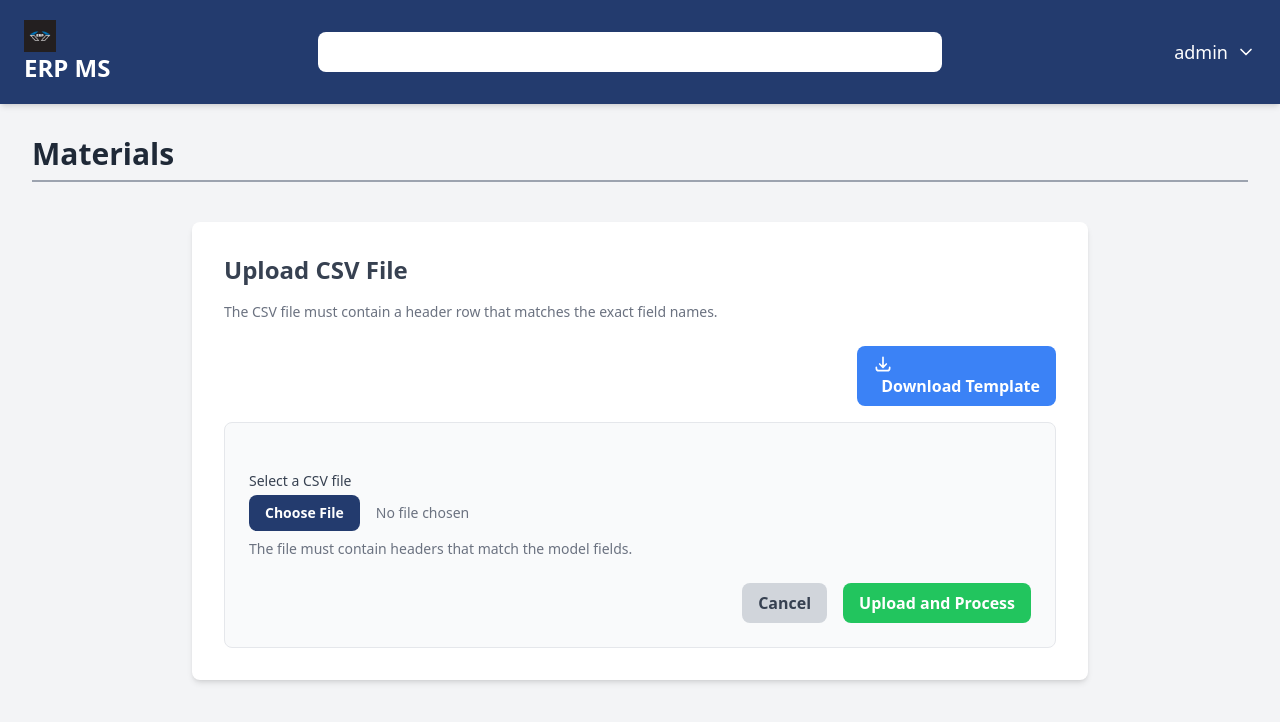
After one commit to Maurinho-Suarez/ERP_project26, a Django app: page /materials/bulk-upload/ in a window 1280 px wide. The commit adds this page. Shown: the top 722 px of the page. Run offline with Django 5.2, Linux system fonts and the light colour scheme; a user stored in the database is signed in; data comes from the database, SQL or seed files in the repository; both versions use the stored data as it was after the commit; some libraries are stand-ins or nearby versions.

Commit message:
Se ha agregado el módulo de carga masiva de materiales, que permite a los usuarios subir un archivo CSV con múltiples registros de materiales. El sistema procesa el archivo, valida los datos y crea los registros correspondientes en la base de datos. Además, se ha implementado un sistema de mensajes para informar al usuario sobre el éxito o fracaso del proceso de carga. También se ha añadido una plantilla para descargar un archivo CSV de ejemplo con los encabezados correctos para facilitar la preparación del archivo de carga.

```diff
--- a/erp_project/materials/forms.py
+++ b/erp_project/materials/forms.py
@@ -5,3 +5,10 @@ class MaterialForm(forms.ModelForm):
     class Meta:
         model = Material
         fields = ['id_material', 'name', 'description', 'unit', 'material_type', 'status']
+
+
+class CsvUploadForm(forms.Form):
+    csv_file = forms.FileField(
+        label='Select a CSV file',
+        help_text='The file must contain headers that match the model fields.'
+    )
--- /dev/null
+++ b/erp_project/materials/templates/materials/material_bulk_upload.html
@@ -0,0 +1,111 @@
+{% extends 'core/base.html' %}
+
+{% load static %}
+
+{% block title %}Bulk Create Materials{% endblock %}
+
+{% block content %}
+
+
+<h2 class="text-3xl font-bold text-gray-800 mb-6 border-b-2 border-gray-400 pb-2">Materials</h2>
+
+<div class="max-w-4xl mx-auto bg-white p-8 rounded-lg shadow-md mt-10">
+
+    {% if messages %}
+        {% for message in messages %}
+            <div class="p-4 mb-4 rounded-lg
+            {% if message.tags == 'success' %} bg-green-100 border-1-4 border-green-500 text-green-700 {% elif message.tags == 'error' %} bg-red-100 text-red-800 {% else %} bg-blue-100 text-blue-800 {% endif %}
+            {% if message.tags == 'error' %} bg-red-100 border-1-4 border-red-500 text-red-700{% endif %}" role="alert">
+                {{ message }}
+            </div>
+        {% endfor %}
+    {% endif %}
+
+    {% if not report_generated %}
+    <h3 class="text-2xl font-semibold text-gray-700 mb-4">Upload CSV File</h3>
+    <p class="text-sm text-gray-500 mb-6">The CSV file must contain a header row that matches the exact field names.</p>
+
+    <div class="flex justify-end mb-4">
+        <a href="{% url 'materials:download_template_materials' %}" class="bg-blue-500 text-white font-semibold py-2 px-4 rounded-lg transition-colors duration-300 hover:bg-blue-600 felx items-center space-x-2">
+            <svg class="w-5 h-5 mr-2" fill="none" stroke="currentColor" viewBox="0 0 24 24" xmlns="http://www.w3.org/2000/svg">
+                <path fill-rule="evenodd" stroke-linecap="round" stroke-linejoin="round" stroke-width="2" d="M4 16v1a3 3 0 003 3h10a3 3 0 003-3v-1m-4-4l-4 4m0 0l-4-4m4 4V4"></path>
+            </svg>
+            <span>Download Template</span>
+        </a>
+    </div>
+
+
+    <form method="post" enctype="multipart/form-data" class="space-y-6 border p-6 rounded-lg bg-gray-50">
+        {% csrf_token %}
+
+        {% if form.non_fied_errors %}
+
+        <div class="p-4 mb-4 rounded-lg bg-red-100 border border-red-400 text-red-700" role="alert">
+            {{ form.non_field_errors }}
+        </div>
+        {% endif %}
+
+        <div>
+            <label for="{{ form.csv_file.id_for_label }}" class="block text-sm font-medium text-gray-700">{{ form.csv_file.label }}</label>
+            <div class="mt-1">
+                <input type="file" name="{{ form.csv_file.html_name }}" id="{{ form.csv_file.id_for_label }}" class="block w-full text-sm text-gray-500 file:mr-4 file:py-2 file:px-4 file:rounded-lg file:border-0 file:text-sm file:font-semibold file:bg-[#233b6e] file:text-white hover:file:bg-[#1a2c53]">
+                <p class="mt-2 text-sm text-gray-500">{{ form.csv_file.help_text }}</p>
+                {% if form.csv_file.errors %}
+                    <div class="p-2 mt-2 text-sm text-red-700 bg-red-100 border border-red-400 rounded-lg" role="alert">
+                        {{ form.csv_file.errors }}
+                    </div>
+                {% endif %}
+            </div>
+        </div>
+
+        <div class="flex justify-end space-x-4">
+            <a href="{% url 'materials:material_list' %}" class="bg-gray-300 text-gray-700 font-semibold py-2 px-4 rounded-lg transition-colors duration-300 hover:bg-gray-600">Cancel</a>
+            <button type="submit" class="bg-green-500 text-white font-semibold py-2 px-4 rounded-lg transition-colors duration-300 hover:bg-green-600">Upload and Process</button>
+        </div>
+    </form>
+    {% endif %}
+
+    {% if report_generated %}
+    <h3 class="text-2xl font-semibold text-gray-700 mb-4">Step 2: Results Report</h3>
+
+    <div class="space-y-4 p-4 mb-8 rounded-lg bg-gray-50">
+        <p class="text-lg font-medium">Total Rows Processed: <span class="font-bold">{{ total_rows }}</span></p>
+        <p class="text-lg font-medium text-green-600">Successfully Created Materials: <span class="font-bold">{{ successful_count }}</span></p>
+        <p class="text-lg font-medium text-red-600">Rows with Errors: <span class="font-bold">{{ error_rows }}</span></p>
+    </div>
+
+    {% if error_records %}
+    <h4 class="text-xl font-semibold text-gray-600 mb-4 border-b pb-2">Error Details</h4>
+    <div class="space-y-4 max-h-96 overflow-x-auto">
+        {% for record in error_records %}
+            <div class="bg-red-100 p-4 border border-red-400 rounded-lg">
+                <p class="font-bold text-red-800">Row #{{ record.row }} - {{ record.data.name|default:"[Name not Available]" }} (ID: {{ record.data.id_material|default:"[N/A]" }}):</p>
+                <ul class="list-disc list-inside ml-4 text-sm text-red-700 mt-2">
+                    {% for field, error_msg in record.errors.items %}
+                        <li>**{{ field|capfirst }}**{{ error_msg }}</li>
+                    {% endfor %}
+                </ul>
+            </div>
+        {% endfor %}
+    </div>
+    {% endif %}
+
+    {% if successful_records %}
+    <h4 class="text-xl font-semibold text-green-600 mt-8 mb-4 border-b pb-2">Created Records Materials</h4>
+    <div class="max-h-64 overflow-y-auto border p-2 rounded bg-green-50">
+        {% for record in successful_records %}
+        <div>
+            Row #{{ record.row }}: **{{ record.data.name|default:"[No Name]" }} (ID: {{ record.data.id_material|default:"[N/A]" }})
+        </div>
+        {% endfor %}
+    </div>
+    {% endif %}
+
+    <div class="flex justify-end mt-8">
+        <a href="{% url 'materials:materials_list' %}" class="bg-[#233b6e] text-white font-semibold py-2 px-6 rounded-lg transition-colors duration-300 hover:bg-[#1a2c53]">Back to Materials List</a>
+    </div>
+
+    {% endif %}
+</div>
+
+{% endblock %}
--- a/erp_project/materials/templates/materials/material_list.html
+++ b/erp_project/materials/templates/materials/material_list.html
@@ -39,6 +39,11 @@
         <div class="flex items-center space-x-2 mt-4 md:mt-0">
             <a href="?export=csv{% for key, value in request.GET.items %}{% if key != 'page' %}&{{ key }}={{ value }}{% endif %}{% endfor %}" class="bg-green-500 text-white px-4 py-2 rounded-lg shadow-md hover:bg-green-700 transition-colors duration-300">
                 Export to CSV
+            </a>
+        </div>
+        <div class="flex justify-end mb-4">
+            <a href="{% url 'materials:material_bulk_upload' %}" class="bg-indigo-500 text-white font-semibold px-4 py-2 rounded-md shadow-md hover:bg-indigo-700 transition duration-300">
+                Bulk Upload (CSV)
             </a>
         </div>
         {% if permissions.materials >= 2 %}
--- a/erp_project/materials/urls.py
+++ b/erp_project/materials/urls.py
@@ -8,4 +8,6 @@ urlpatterns = [
     path('create/', views.material_create, name='material_create'),
     path('<int:pk>/edit/', views.material_edit, name='material_edit'),
     path('<int:pk>/delete/', views.material_delete, name='material_delete'),
+    path('bulk-upload/', views.material_bulk_upload, name='material_bulk_upload'),
+    path('bulk/template/', views.download_template_materials, name='download_template_materials'),
 ]
--- a/erp_project/materials/views.py
+++ b/erp_project/materials/views.py
@@ -1,12 +1,15 @@
 from django.shortcuts import get_object_or_404, render, redirect
 from django.contrib.auth.decorators import login_required
 from .models import Material
-from .forms import MaterialForm
+from .forms import MaterialForm, CsvUploadForm
 from django.core.paginator import Paginator
 from django.http import HttpResponse
 import csv
+import re
+import io
 from django.db import models
 from users.models import UserRole
+from django.contrib import messages
 
 # Create your views here.
 @login_required
@@ -130,3 +133,102 @@ def material_delete(request, pk):
         return redirect('materials:material_list')
 
     return redirect('materials:material_list')
+
+@login_required
+def material_bulk_upload(request):
+    max_permission = UserRole.objects.filter(user_id=request.user).aggregate(max_permission=models.Max('role__materials'))['max_permission'] or 0
+
+    if max_permission < 2:
+        return redirect('materials:material_list')
+
+    if request.method == 'POST':
+        form = CsvUploadForm(request.POST, request.FILES)
+
+        if form.is_valid():
+            csv_file = request.FILES['csv_file']
+
+            try:
+                data_set = csv_file.read().decode('UTF-8')
+            except UnicodeDecodeError:
+                try:
+                    csv_file.seek(0)  # Reset file pointer to the beginning
+                    data_set = csv_file.read().decode('ISO-8859-1')
+                except Exception as e:
+                    messages.error(request, "Error occurred while reading the CSV file.")
+                    return render(request, 'materials/material_bulk_upload.html', {'form': form})
+
+            io_string = io.StringIO(data_set)
+            reader = csv.DictReader(io_string)
+
+            if reader.fieldnames:
+                if reader.fieldnames[0].startswith('\ufeff'):
+                    reader.fieldnames[0] = reader.fieldnames[0].lstrip('\ufeff')
+
+                cleaned_fieldnames = [key.strip() for key in reader.fieldnames]
+                reader.fieldnames = cleaned_fieldnames
+
+            successful_records = []
+            error_records = []
+            suppliers_to_create = []
+
+            for i, row in enumerate(reader):
+                row_number = i + 2
+                form_data = {}
+
+                for key, value in row.items():
+                    cleaned_value = value.strip() if isinstance(value, str) else value
+                    form_data[key] = cleaned_value
+
+                form = MaterialForm(form_data)
+
+                if form.is_valid():
+                    material = form.save(commit=False)
+                    material.created_by = request.user
+                    suppliers_to_create.append(material)
+                    successful_records.append({'row': row_number, 'data': form_data})
+                else:
+                    errors = {
+                        field:', '.join(err)
+                        for field, err in form.errors.items()
+                    }
+                    error_records.append({
+                        'row': row_number,
+                        'data': form_data,
+                        'errors': errors
+                    })
+
+            if suppliers_to_create:
+                Material.objects.bulk_create(suppliers_to_create)
+
+            messages.success(request, f"Processed {len(successful_records)} materials created successfully.")
+
+            context = {
+                'form': form,
+                'successful_count': len(successful_records),
+                'error_count': len(error_records),
+                'total_rows': len(successful_records) + len(error_records),
+                'error_records': error_records,
+                'successful_records': successful_records,
+                'report_generated': True,
+            }
+
+            return render(request, 'materials/material_bulk_upload.html', context)
+
+        return render(request, 'materials/material_bulk_upload.html', {'form': form})
+
+    else:
+        form = CsvUploadForm()
+        return render(request, 'materials/material_bulk_upload.html', {'form': form})
+
+@login_required
+def download_template_materials(request):
+
+    header_fields = ['id_material', 'name', 'description', 'unit_price', 'currency', 'category', 'supplier_id', 'stock_quantity', 'reorder_level', 'status']
+
+    response = HttpResponse(content_type='text/csv')
+    response['Content-Disposition'] = 'attachment; filename="materials_template.csv"'
+
+    writer = csv.writer(response)
+    writer.writerow(header_fields)
+
+    return response
--- a/erp_project/suppliers/templates/suppliers/supplier_list.html
+++ b/erp_project/suppliers/templates/suppliers/supplier_list.html
@@ -39,6 +39,11 @@
         <div class="flex items-center space-x-2 mt-4 md:mt-0">
             <a href="?export=csv{% for key, value in request.GET.items %}{% if key != 'page' %}&{{ key }}={{ value }}{% endif %}{% endfor %}" class="bg-green-500 text-white px-4 py-2 rounded-lg shadow-md hover:bg-green-700 transition-colors duration-300">
                 Export to CSV
+            </a>
+        </div>
+        <div class="flex justify-end mb-4">
+            <a href="{% url 'suppliers:supplier_bulk_create' %}" class="bg-indigo-500 text-white font-semibold px-4 py-2 rounded-md shadow-md hover:bg-indigo-700 transition duration-300">
+                Bulk Upload (CSV)
             </a>
         </div>
         {% if permissions.suppliers >= 2 %}
--- a/erp_project/suppliers/urls.py
+++ b/erp_project/suppliers/urls.py
@@ -8,4 +8,6 @@ urlpatterns = [
     path('create/', views.supplier_create, name='supplier_create'),
     path('edit/<int:pk>/', views.supplier_edit, name='supplier_edit'),
     path('delete/<int:pk>/', views.supplier_delete, name='supplier_delete'),
+    path('bulk-create/', views.supplier_bulk_create, name='supplier_bulk_create'),
+    path('bulk/template/', views.dowload_template_suppliers, name='download_template_suppliers'),
 ]
```
Also changed, not shown: erp_project/suppliers/forms.py (+8 -0 lines), erp_project/suppliers/templates/suppliers/supplier_bulk_upload.html (added, +111 -0 lines), erp_project/suppliers/views.py (+104 -1 lines), erp_project/db.sqlite3.
